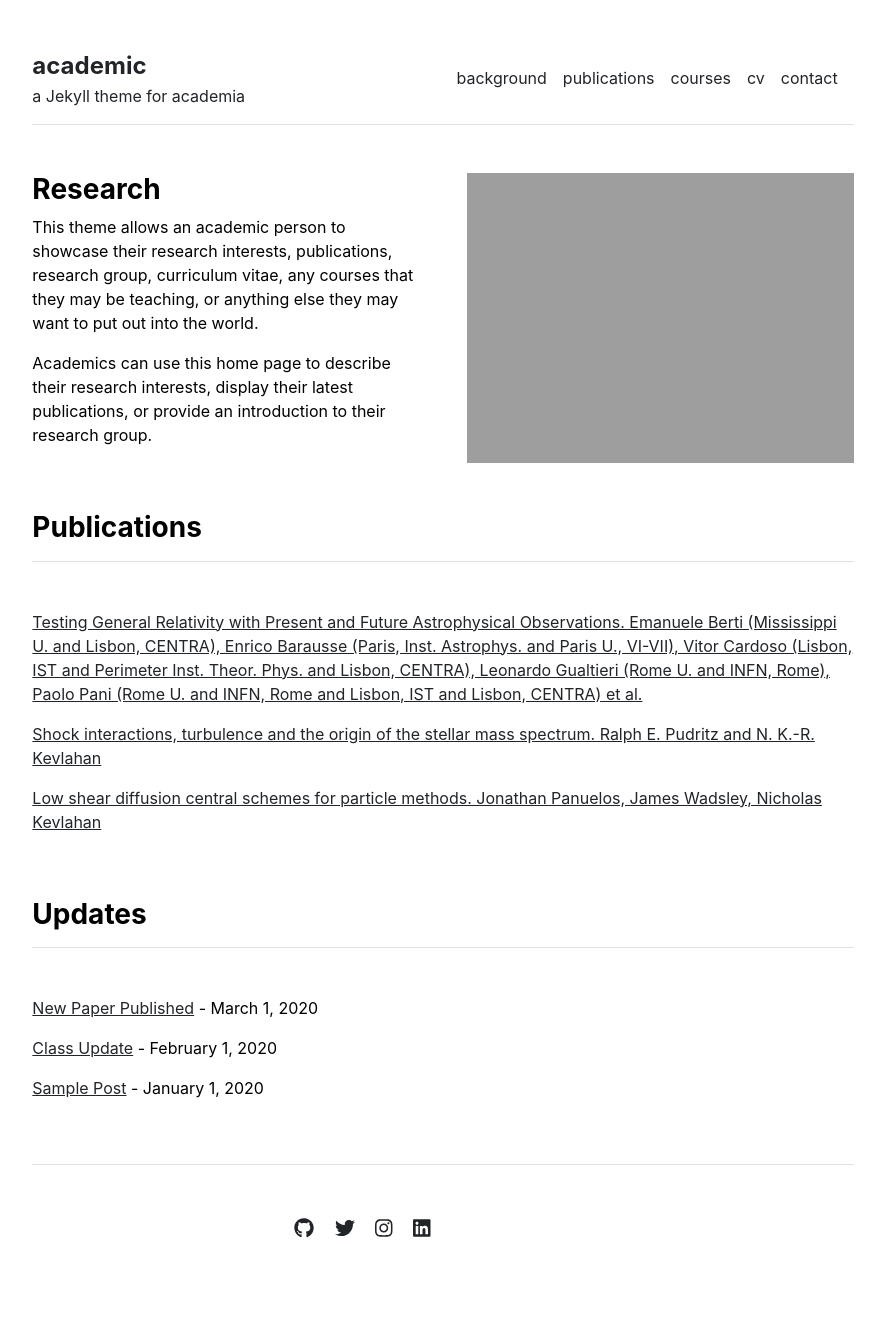
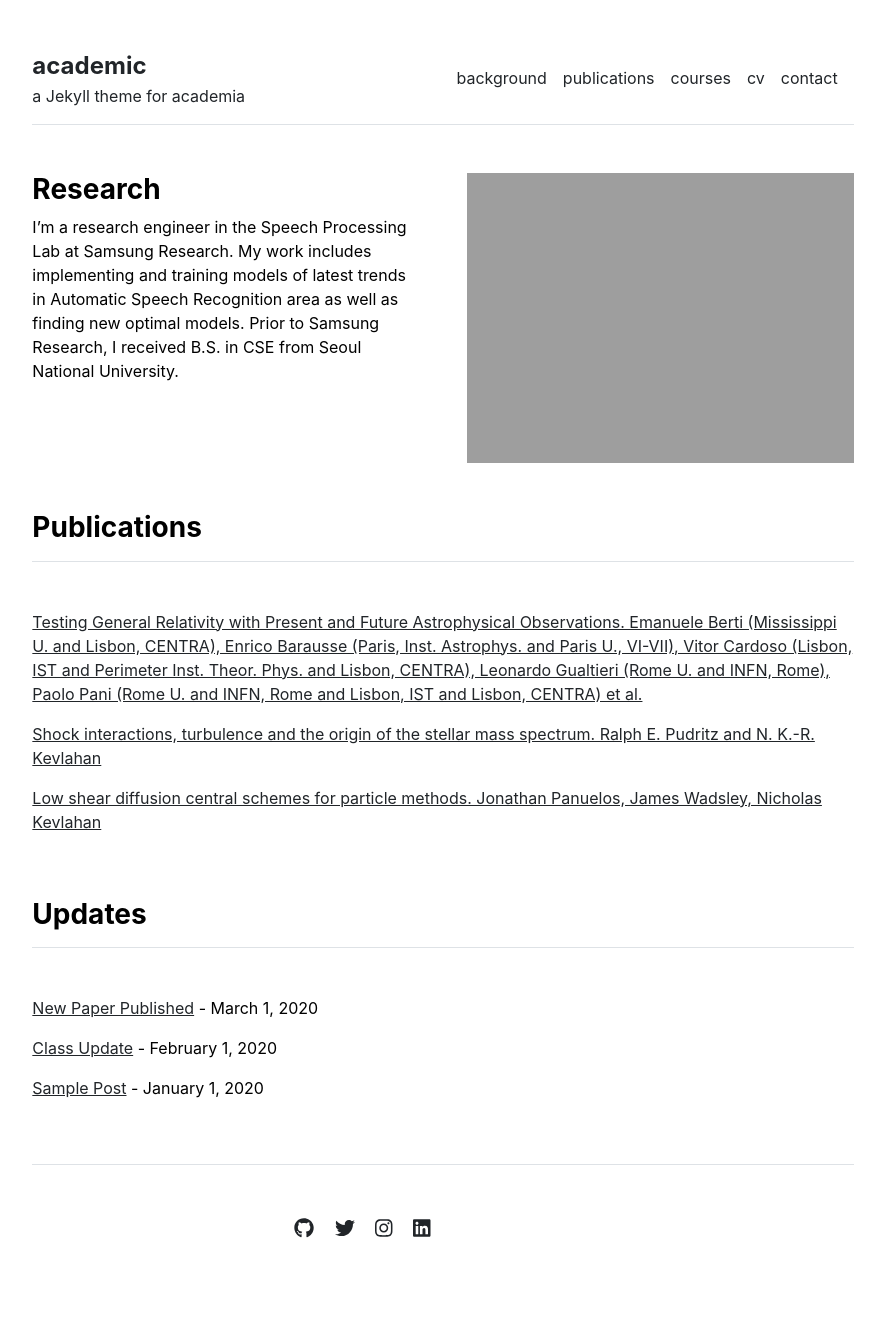
Before and after one commit to stackbit-projects/parallel-tiger-95a47, a Jekyll site: the page built from index.md, in a window 1280 px wide. Shown: the whole page, without its empty margins (197-1082 px from the left). Built offline with Jekyll 4.4.1, drawn with Linux system fonts in a browser that asks for light colours.

Commit message:
index.md: updated markdown_content

```diff
--- a/index.md
+++ b/index.md
@@ -1,8 +1,5 @@
 ---
 layout: home
-title: "Home"
+title: Home
 ---
-
-This theme allows an academic person to showcase their research interests, publications, research group, curriculum vitae, any courses that they may be teaching, or anything else they may want to put out into the world.
-
-Academics can use this home page to describe their research interests, display their latest publications, or provide an introduction to their research group.
+I'm a research engineer in the Speech Processing Lab at Samsung Research. My work includes implementing and training models of latest trends in Automatic Speech Recognition area as well as finding new optimal models. Prior to Samsung Research, I received B.S. in CSE from Seoul National University.
```
